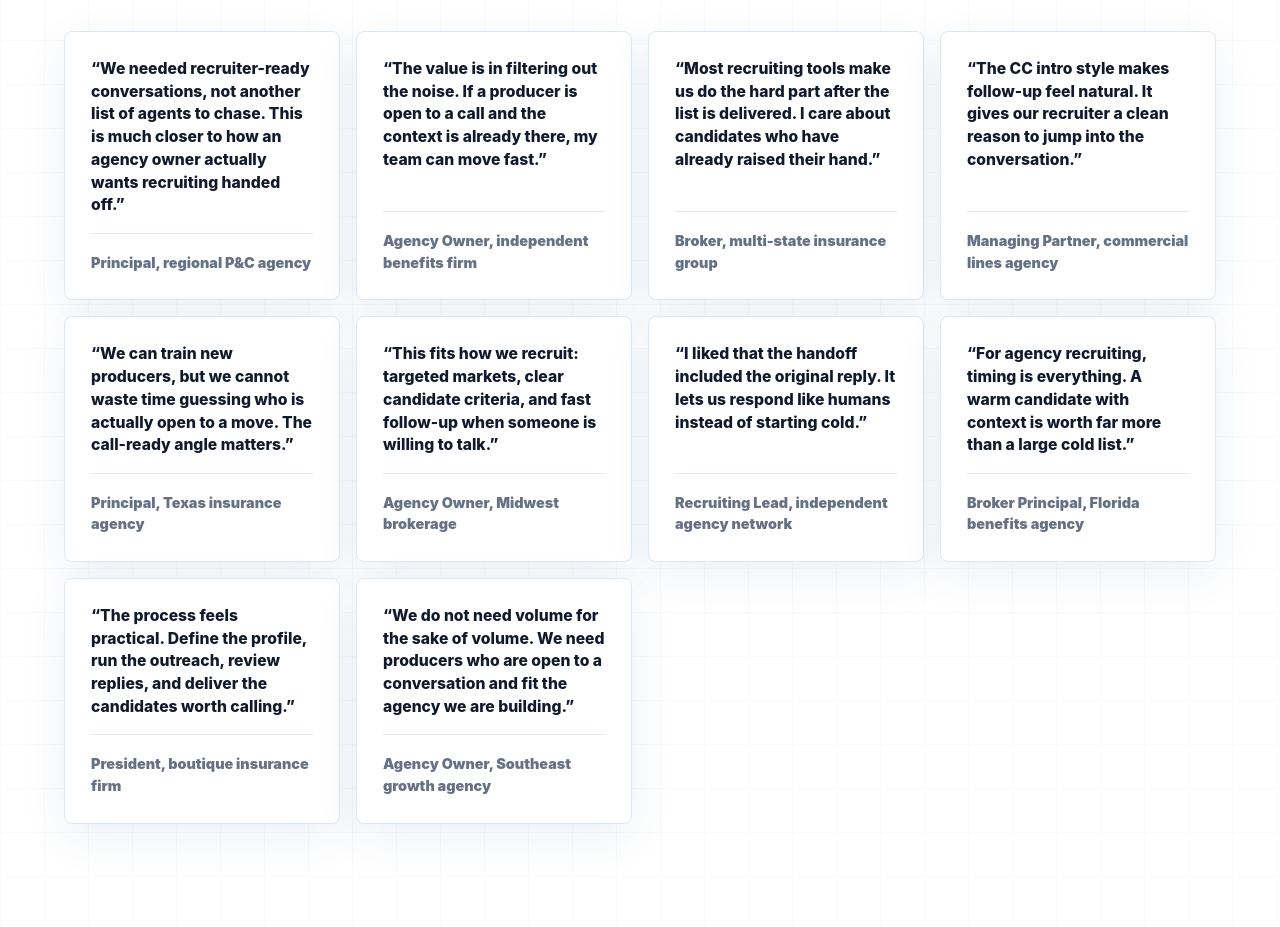
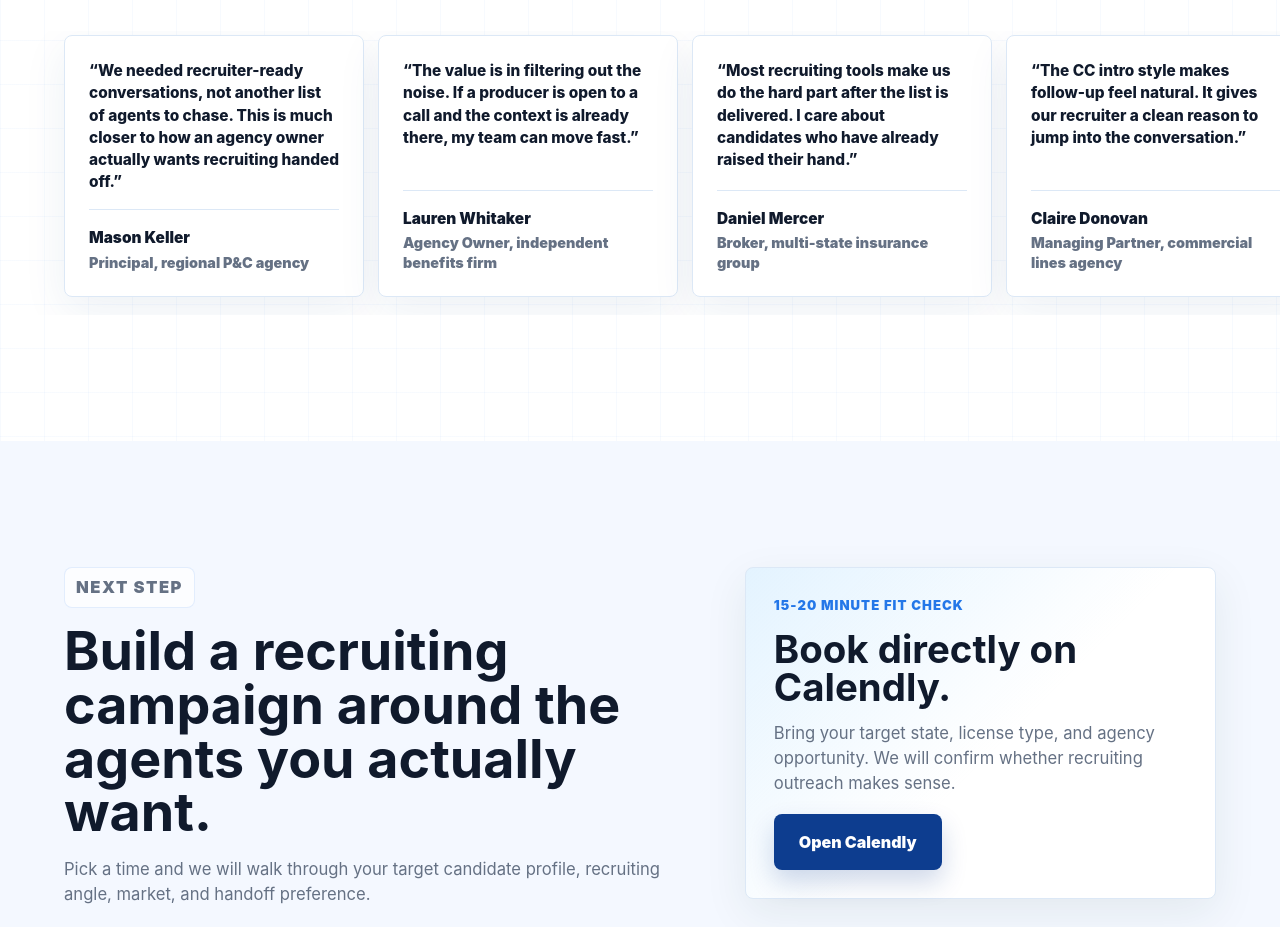
Before and after one commit to cshaw120100/simplybookedmeetings, a website built with Vite: page agentrecruitment.html in a window 1280 px wide. Shown: the part 7781-8708 px from the top of the page. Built offline with nearby package versions, Linux system fonts and the light colour scheme.

Commit message:
Improve agency feedback carousel

```diff
--- a/agentrecruitment.html
+++ b/agentrecruitment.html
@@ -422,46 +422,46 @@
             Representative feedback from the types of insurance agencies this service is designed to support.
           </p>
         </div>
-        <div class="feedback-grid agency-proof-grid">
+        <div class="feedback-grid agency-proof-grid" aria-label="Scrollable representative agency feedback">
           <article>
             <p>“We needed recruiter-ready conversations, not another list of agents to chase. This is much closer to how an agency owner actually wants recruiting handed off.”</p>
-            <span>Principal, regional P&C agency</span>
+            <span><b>Mason Keller</b>Principal, regional P&C agency</span>
           </article>
           <article>
             <p>“The value is in filtering out the noise. If a producer is open to a call and the context is already there, my team can move fast.”</p>
-            <span>Agency Owner, independent benefits firm</span>
+            <span><b>Lauren Whitaker</b>Agency Owner, independent benefits firm</span>
           </article>
           <article>
             <p>“Most recruiting tools make us do the hard part after the list is delivered. I care about candidates who have already raised their hand.”</p>
-            <span>Broker, multi-state insurance group</span>
+            <span><b>Daniel Mercer</b>Broker, multi-state insurance group</span>
           </article>
           <article>
             <p>“The CC intro style makes follow-up feel natural. It gives our recruiter a clean reason to jump into the conversation.”</p>
-            <span>Managing Partner, commercial lines agency</span>
+            <span><b>Claire Donovan</b>Managing Partner, commercial lines agency</span>
           </article>
           <article>
             <p>“We can train new producers, but we cannot waste time guessing who is actually open to a move. The call-ready angle matters.”</p>
-            <span>Principal, Texas insurance agency</span>
+            <span><b>Preston Hale</b>Principal, Texas insurance agency</span>
           </article>
           <article>
             <p>“This fits how we recruit: targeted markets, clear candidate criteria, and fast follow-up when someone is willing to talk.”</p>
-            <span>Agency Owner, Midwest brokerage</span>
+            <span><b>Natalie Brooks</b>Agency Owner, Midwest brokerage</span>
           </article>
           <article>
             <p>“I liked that the handoff included the original reply. It lets us respond like humans instead of starting cold.”</p>
-            <span>Recruiting Lead, independent agency network</span>
+            <span><b>Ryan Callahan</b>Recruiting Lead, independent agency network</span>
           </article>
           <article>
             <p>“For agency recruiting, timing is everything. A warm candidate with context is worth far more than a large cold list.”</p>
-            <span>Broker Principal, Florida benefits agency</span>
+            <span><b>Meredith Langford</b>Broker Principal, Florida benefits agency</span>
           </article>
           <article>
             <p>“The process feels practical. Define the profile, run the outreach, review replies, and deliver the candidates worth calling.”</p>
-            <span>President, boutique insurance firm</span>
+            <span><b>Grant Sullivan</b>President, boutique insurance firm</span>
           </article>
           <article>
             <p>“We do not need volume for the sake of volume. We need producers who are open to a conversation and fit the agency we are building.”</p>
-            <span>Agency Owner, Southeast growth agency</span>
+            <span><b>Emily Hartwell</b>Agency Owner, Southeast growth agency</span>
           </article>
         </div>
       </section>
--- a/src/styles.css
+++ b/src/styles.css
@@ -1310,7 +1310,30 @@ h3 {
 }
 
 .agency-proof-grid {
-  grid-template-columns: repeat(auto-fit, minmax(220px, 1fr));
+  grid-auto-flow: column;
+  grid-auto-columns: minmax(300px, 360px);
+  grid-template-columns: none;
+  gap: 14px;
+  overflow-x: auto;
+  padding: 4px clamp(18px, 5vw, 64px) 18px;
+  margin-inline: calc(clamp(18px, 5vw, 64px) * -1);
+  scroll-padding-inline: clamp(18px, 5vw, 64px);
+  scroll-snap-type: x mandatory;
+  -webkit-overflow-scrolling: touch;
+}
+
+.agency-proof-grid::-webkit-scrollbar {
+  height: 10px;
+}
+
+.agency-proof-grid::-webkit-scrollbar-track {
+  background: rgba(220, 232, 246, 0.52);
+  border-radius: 999px;
+}
+
+.agency-proof-grid::-webkit-scrollbar-thumb {
+  background: rgba(36, 119, 232, 0.35);
+  border-radius: 999px;
 }
 
 .feedback-grid article {
@@ -1321,7 +1344,9 @@ h3 {
 }
 
 .agency-proof-grid article {
-  min-height: 235px;
+  min-height: 250px;
+  padding: 24px;
+  scroll-snap-align: start;
 }
 
 .feedback-grid p {
@@ -1331,8 +1356,9 @@ h3 {
 }
 
 .agency-proof-grid p {
-  font-size: 0.98rem;
+  font-size: 0.96rem;
   line-height: 1.45;
+  font-weight: 820;
 }
 
 .feedback-grid span {
@@ -1342,8 +1368,18 @@ h3 {
 }
 
 .agency-proof-grid span {
+  display: block;
   padding-top: 18px;
   border-top: 1px solid var(--line);
+  line-height: 1.35;
+}
+
+.agency-proof-grid span b {
+  display: block;
+  margin-bottom: 4px;
+  color: var(--ink);
+  font-size: 0.96rem;
+  font-weight: 950;
 }
 
 .faq-grid {
@@ -1581,6 +1617,14 @@ h3 {
     grid-template-columns: 1fr;
   }
 
+  .agency-proof-grid {
+    grid-auto-columns: minmax(260px, 82vw);
+    grid-template-columns: none;
+    padding-inline: 16px;
+    margin-inline: -16px;
+    scroll-padding-inline: 16px;
+  }
+
   .included-head,
   .booking-strip,
   .portal-toolbar,
```
